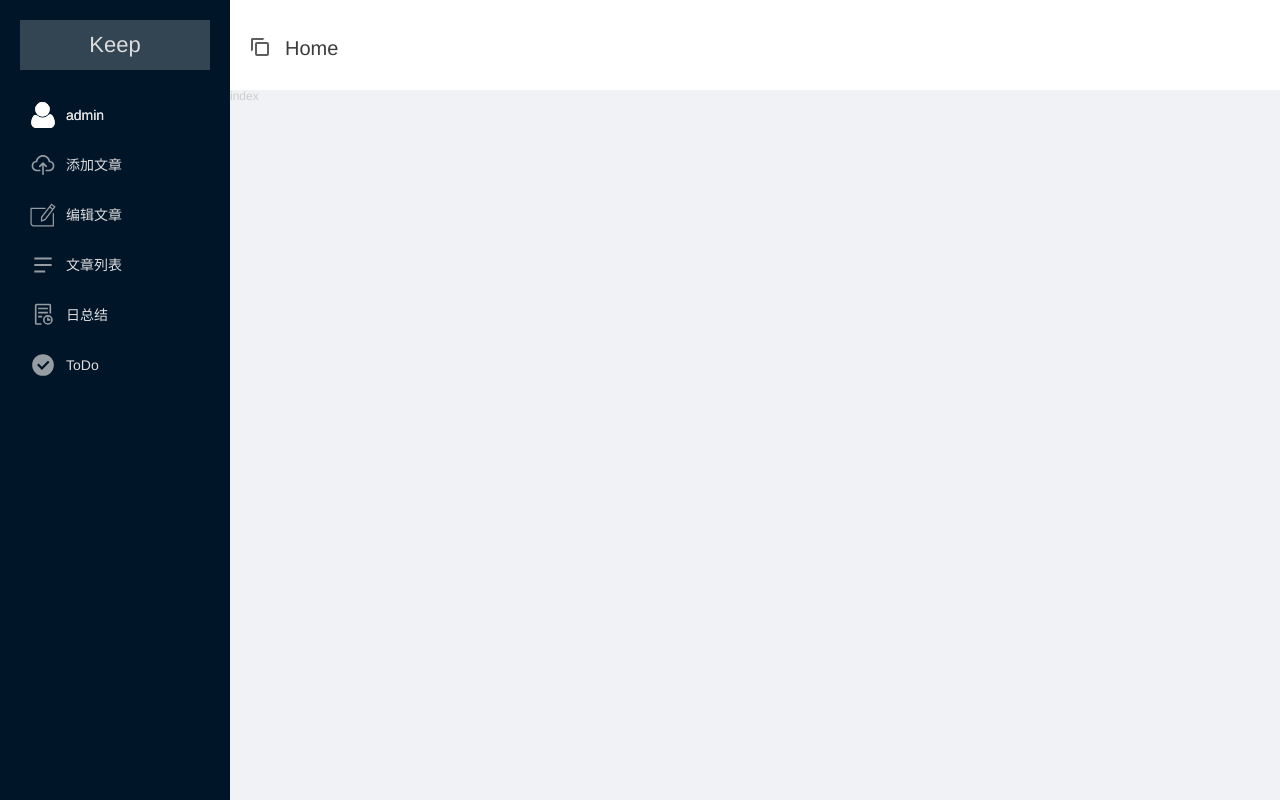
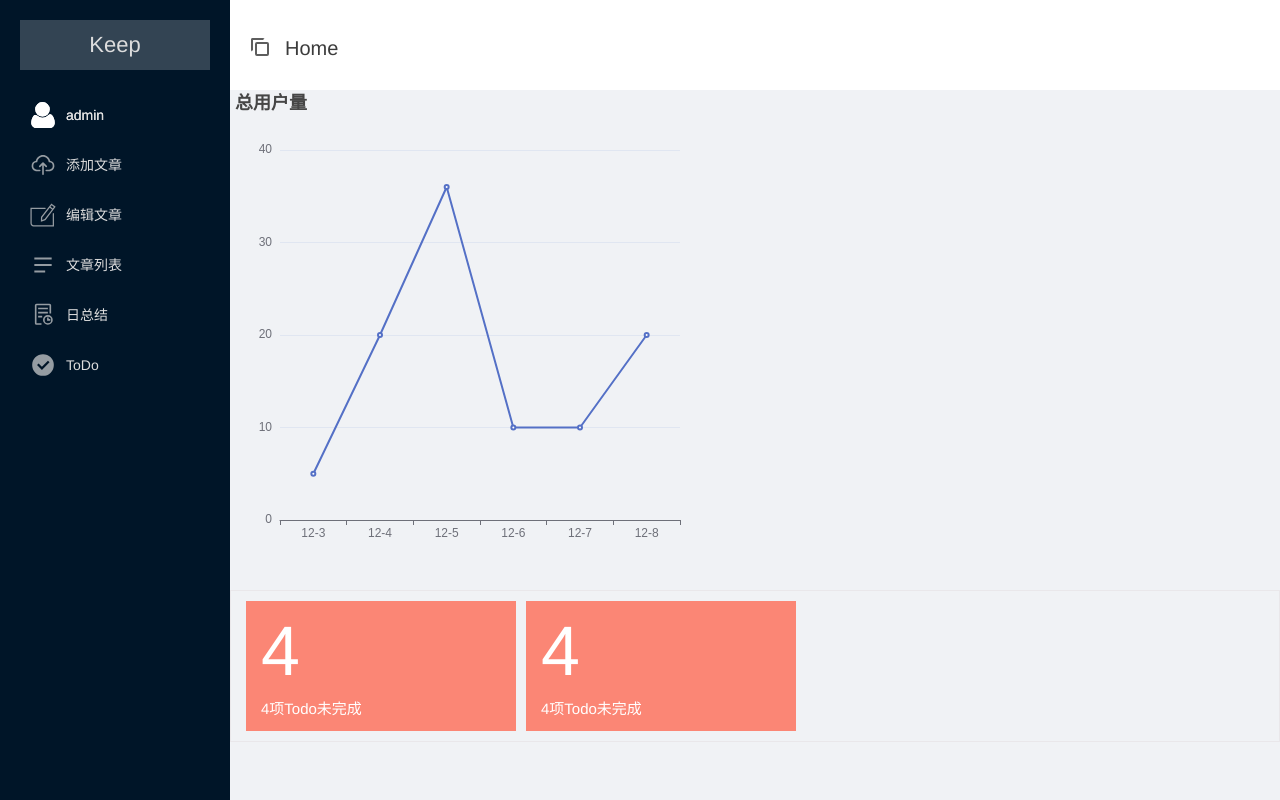
Before and after one commit to kaipingdalao/keep, a Vue app: page /admin/AdminIndex in a window 1280 px wide. Built offline with nearby package versions, Linux system fonts and the light colour scheme; what vue3-markdown-it would draw is missing.

Commit message:
引入echarts

```diff
--- a/package.json
+++ b/package.json
@@ -9,6 +9,7 @@
     "@kangc/v-md-editor": "^1.5.3",
     "axios": "^0.21.0",
     "codemirror": "^5.58.2",
+    "echarts": "^5.0.0",
     "element-plus": "^1.0.1-alpha.18",
     "highlight.js": "^10.4.1",
     "koa-route": "^3.2.0",
--- a/src/App.vue
+++ b/src/App.vue
@@ -4,22 +4,23 @@
 
 <script>
 
-export default {
-  name: 'App',
-  data () {
-    return {}
-  },
-  methods: {
-    test: function() {
-      console.log(1111)
+  import * as echarts from 'echarts'
+  import {provide} from 'vue'
+
+  export default {
+    name: 'App',
+    setup() {
+      provide('ec',echarts)//provide
+      return {
+
+      }
     }
   }
-}
 </script>
 
 <style src="../public/static/css/reset.css">
   a {
-    font-family: -apple-system,BlinkMacSystemFont,Segoe UI,PingFang SC,Hiragino Sans GB,Microsoft YaHei,Helvetica Neue,Helvetica,Arial,sans-serif,Apple Color Emoji,Segoe UI Emoji,Segoe UI Symbol;
+    font-family: -apple-system, BlinkMacSystemFont, Segoe UI, PingFang SC, Hiragino Sans GB, Microsoft YaHei, Helvetica Neue, Helvetica, Arial, sans-serif, Apple Color Emoji, Segoe UI Emoji, Segoe UI Symbol;
   }
 
 </style>
--- a/src/components/admin/Index.vue
+++ b/src/components/admin/Index.vue
@@ -1,23 +1,98 @@
 <template>
-  <div id="AdminIndex">index</div>
+  <div id="AdminIndex">
+    <div id="customerChart" style="width: 500px; height: 500px;"></div>
+    <div class="tips">
+      <ul>
+        <li>
+          <i>4</i>
+          <span>4项Todo未完成</span>
+        </li>
+        <li>
+          <i>4</i>
+          <span>4项Todo未完成</span>
+        </li>
+      </ul>
+    </div>
+  </div>
 </template>
 
 <script>
   import {useRoute, useRouter} from 'vue-router'
-  import {reactive, toRefs, computed, onMounted, watchEffect, watch} from 'vue'
+  import {reactive, toRefs, computed, onMounted, watchEffect, watch, inject} from 'vue'
   import {useStore} from 'vuex'
 
   export default {
     setup() {
 
+      let echarts = inject("ec");//引入
+      console.log(echarts)
+      onMounted(() => {//需要获取到element,所以是onMounted的Hook
+        let myChart = echarts.init(document.getElementById("customerChart"));
+        // 绘制图表
+        myChart.setOption({
+          title: {text: "总用户量"},
+          tooltip: {},
+          xAxis: {
+            data: ["12-3", "12-4", "12-5", "12-6", "12-7", "12-8"],
+          },
+          yAxis: {},
+          series: [
+            {
+              name: "用户量",
+              type: "line",
+              data: [5, 20, 36, 10, 10, 20],
+            },
+          ],
+        });
+        window.onresize = function () {//自适应大小
+          myChart.resize();
+        };
+      });
 
-      return {
 
-      }
+      return {}
     }
   }
 </script>
 
 <style scoped lang="less">
+  #AdminIndex {
+    overflow-y: auto;
+    .tips {
+      width: 100%;
+      box-sizing: border-box;
+      -moz-box-sizing: border-box; /* Firefox */
+      -webkit-box-sizing: border-box; /* Safari */
+      border: 1px #E9E7EA solid;
+      padding: 10px 15px;
 
+      ul {
+        display: block;
+
+        li {
+          display: inline-block;
+          width: 270px;
+          height: 130px;
+          background-color: #FB8675;
+          margin: 0px 10px 0px 0px;
+          color: #fff;
+
+          i {
+            box-sizing: border-box;
+            display: block;
+            padding: 15px 0px 10px 15px;
+            font-size: 70px;
+          }
+
+          span {
+            box-sizing: border-box;
+            display: block;
+            padding: 5px 0px 10px 15px;
+            font-size: 15px;
+          }
+        }
+      }
+    }
+
+  }
 </style>
```
Also changed, not shown: 1 other file (tests, documents, lock files or other folders).
